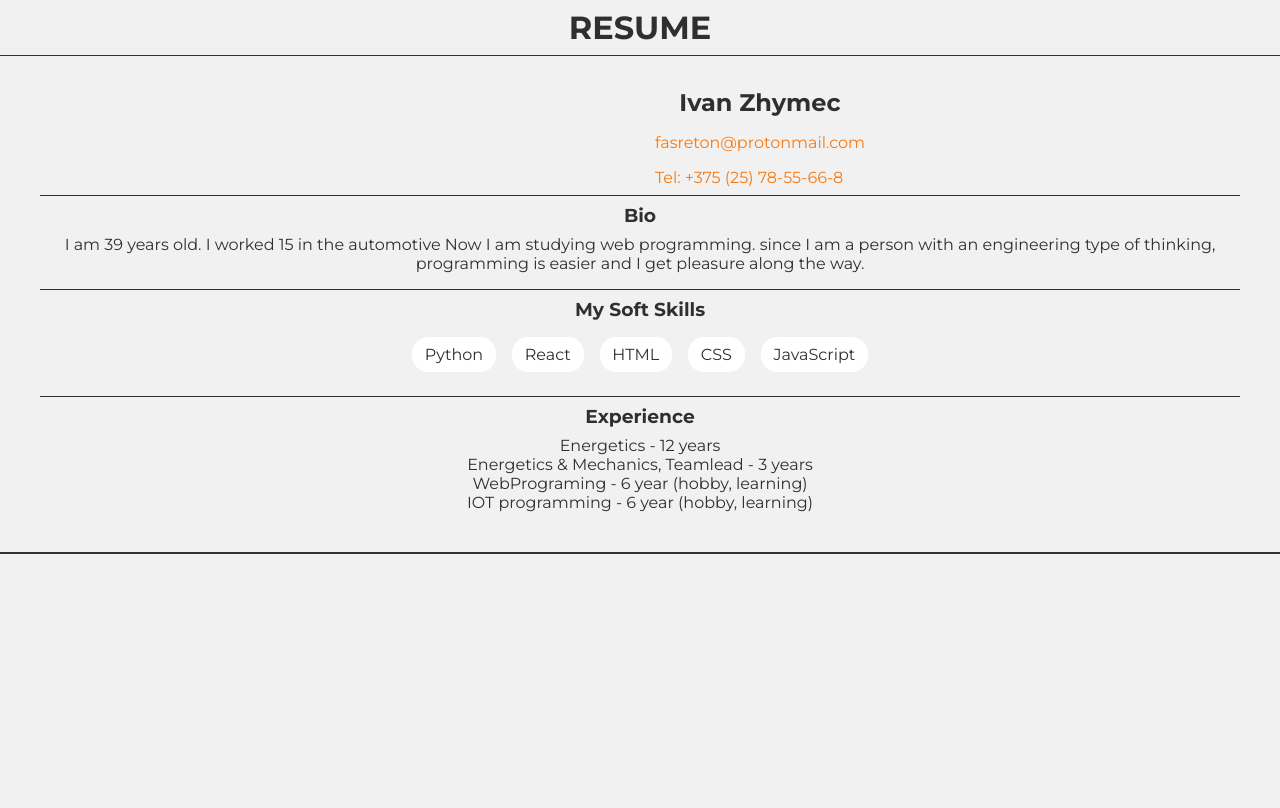
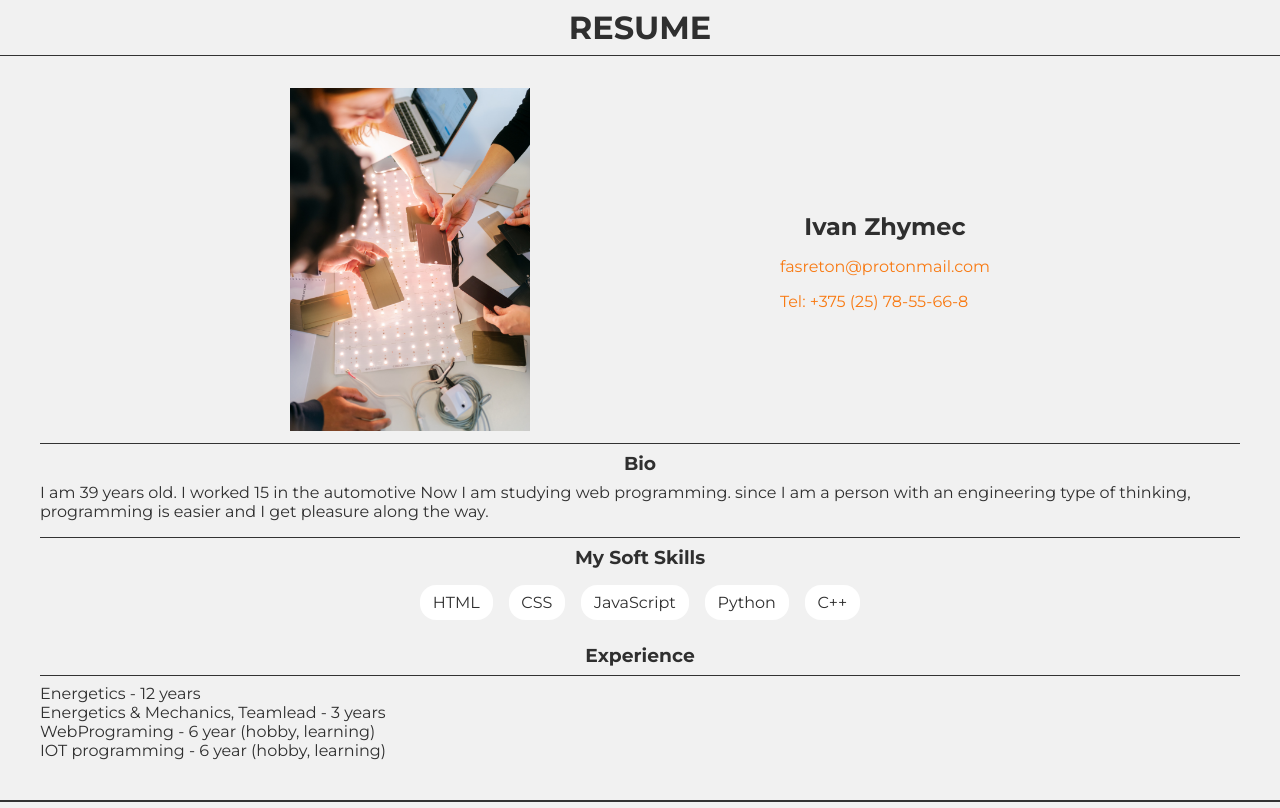
Before and after one commit to zhyProt/rsschool-cv, a plain HTML site: page index.html in a window 1280 px wide. Drawn offline with Linux system fonts and the light colour scheme.

Commit message:
feat: update cv

```diff
--- a/index.html
+++ b/index.html
@@ -5,13 +5,10 @@
     <meta name="viewport" content="width=device-width, initial-scale=1.0">
     <meta http-equiv="x-ua-compatible" content="ie=edge">
     <title>Ivan Zhymec - CV</title>
-
-    <link rel="stylesheet" href="css/style.css">
 </head>
   <style>
   @import url("https://fonts.googleapis.com/css2?family=Montserrat:wght@400;500;700&display=swap");
 
-/* Common styles */
 html,
 body {
   height: 100%;
@@ -44,7 +41,6 @@ p {
   text-align: center;
 }
 
-/* Content section */
 header {
   border-bottom: 1px solid #333;
 }
@@ -62,7 +58,7 @@ section {
 
 .personal-info {
     display: flex;
-    justify-content: center;
+    justify-content: space-evenly;
     align-items: center;
 }
 
@@ -71,7 +67,7 @@ section {
 }
 
 .avatar img {
-    width: 80%;
+    width: 100%;
 }
 
 .email {
@@ -142,39 +138,40 @@ footer a {
     <section>
             <div class="personal-info">
                 <div class="avatar">
+                  <img src="content.png" alt="avatar picture">
                 </div>
                 <div class="contact">
                     <h2>Ivan Zhymec</h2>
                     <ul>
-                        <li><a class="email" href="mailto:serj_navii@mail.ru">fasreton@protonmail.com</a></li>
+                        <li><a class="email" href="mailto:fasreton@protonmail.com">fasreton@protonmail.com</a></li>
                         <li><a href="tel:+375257855668">Tel: +375 (25) 78-55-66-8</a></li>
                     </ul>
                 </div>
             </div>
             <div class="bio">
                 <h3>Bio</h3>
-                <p>I am 39 years old. I worked 15 in the automotive
+                <article>I am 39 years old. I worked 15 in the automotive
                     Now I am studying web programming. since I am a person
                     with an engineering type of thinking, programming is easier and I get
-                    pleasure along the way.</p>
+                    pleasure along the way.</article>
             </div>
             <div class="soft-skills">
                 <h3>My Soft Skills</h3>
                 <ul>
-                    <li>Python</li>
-                    <li>React</li>
                     <li>HTML</li>
                     <li>CSS</li>
                     <li>JavaScript</li>
+                    <li>Python</li>
+                    <li>C++</li>
                 </ul>
             </div>
-            <div class="experience">
                 <h3>Experience</h3>
-                <p>Energetics - 12 years</p>
-                <p>Energetics & Mechanics, Teamlead - 3 years</p>
-                <p>WebPrograming - 6 year (hobby, learning)</p>
-                <p>IOT programming - 6 year (hobby, learning)</p>
-            </div>
+            <ul class="experience">
+                <li>Energetics - 12 years</p>
+                <li>Energetics & Mechanics, Teamlead - 3 years</li>
+                <li>WebPrograming - 6 year (hobby, learning)</li>
+                <li>IOT programming - 6 year (hobby, learning)</li>
+            </ul>
     </section>
     <footer>
     </footer>
```
Also changed, not shown: content.png (added).
